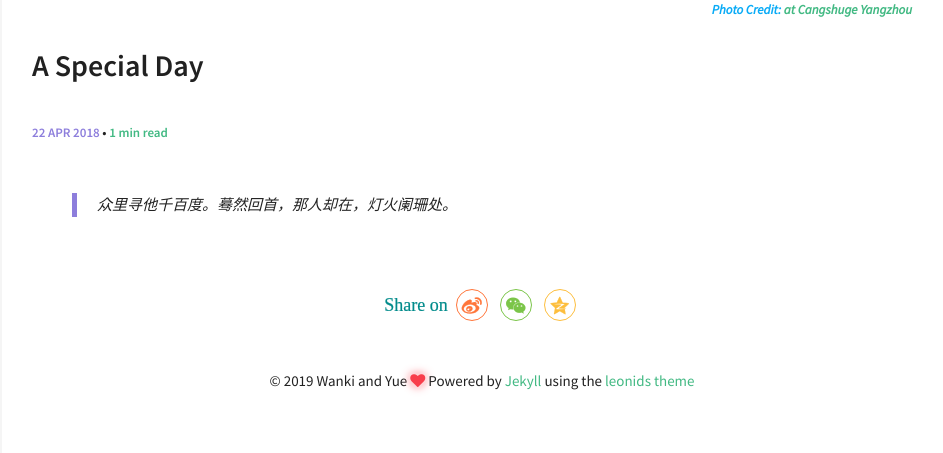
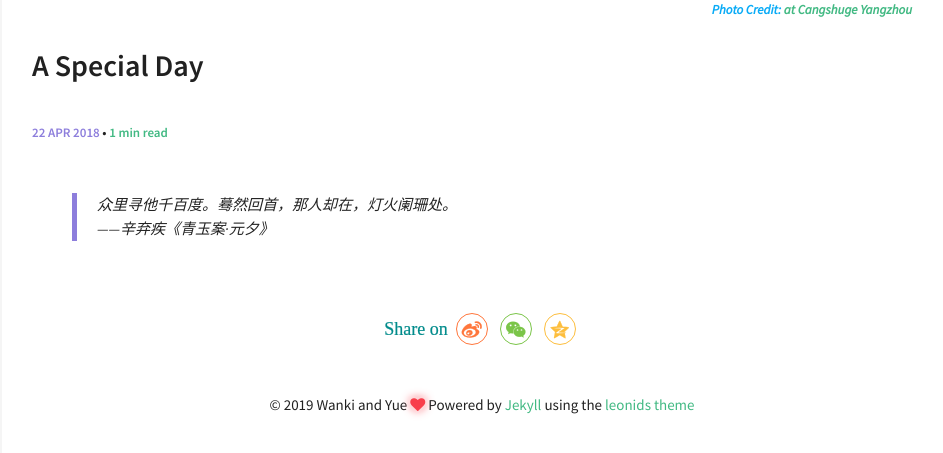
Before and after one commit to YueLi02/YueLi02.github.io, a Jekyll site: the page built from _posts/2018-04-22-be-lovers .md, in a window 1280 px wide. Shown: the part 610-1063 px from the top of the page, without its empty margins (318-1261 px from the left). Built offline with Jekyll 4.4.1, drawn with Linux system fonts in a browser that asks for light colours.

Commit message:
Update 2018-04-22-be-lovers .md

```diff
--- a/_posts/2018-04-22-be-lovers .md
+++ b/_posts/2018-04-22-be-lovers .md
@@ -11,4 +11,4 @@ image:
   creditlink:
 ---
 
-> 众里寻他千百度。蓦然回首，那人却在，灯火阑珊处。
+> 众里寻他千百度。蓦然回首，那人却在，灯火阑珊处。<br/>——辛弃疾《青玉案·元夕》
```
